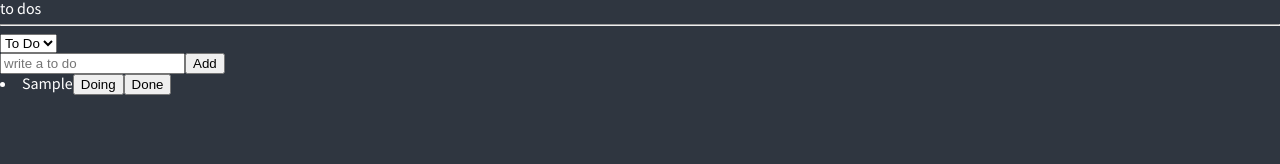
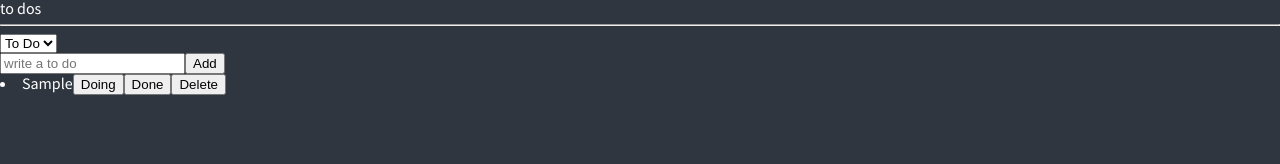
Before and after one commit to jungHyeonS/react-todo-list, a React (Create React App) app: page / in a window 1280 px wide. Both pictures are taken after typing "Sample" into the empty fields and a click on the button "Add". Shown: the top 164 px of the page. Built offline with nearby package versions, Linux system fonts and the light colour scheme.

Commit message:
react-master-class : delete 구현

```diff
--- a/src/atom.tsx
+++ b/src/atom.tsx
@@ -29,6 +29,8 @@ export const toDoSelector = selector({
     get : ({get}) => {
         const toDos = get(toDostate)
         const category = get(categoryState)
-        return toDos.filter(toDo => toDo.category === category)
+        return toDos.filter(toDo => toDo.category === Number(category))
+        // return toDos.filter(toDo => toDo.category === category)
+
     }
 })
--- a/src/componetns/CreateToDo.tsx
+++ b/src/componetns/CreateToDo.tsx
@@ -16,8 +16,7 @@ function CreateToDo(){
     } = useForm<IForm>()
 
     const onSubmit = ({toDo}:IForm) =>{{
-        console.log("add to do",toDo)
-        setToDos(oldTodos => [{text:toDo,category:category,id:Date.now()},...oldTodos])
+        setToDos(oldTodos => [{text:toDo,category:Number(category),id:Date.now()},...oldTodos])
         setValue("toDo","")
     }}
 
--- a/src/componetns/Todo.tsx
+++ b/src/componetns/Todo.tsx
@@ -4,7 +4,7 @@ import { Categoris, IToDo, toDostate } from "../atom";
 function ToDo({text,category,id}:IToDo){
     const setToDos = useSetRecoilState(toDostate);
     const onClick = (newCate:IToDo["category"]) => {
-        console.log(newCate)
+        // console.log(newCate)
 
         //리랜더링을 할려면 새로운 배열을 만들어줘야한다 그래서 현재 배열을 가져오고 그 배열에 값을 수정해서 다시 리턴해준다
         //찾는 인덱스 기준으로 idx 까지 자르고, 해당 인덱스 값 바꾸고, 나머지 값들 붙여 넣기
@@ -14,13 +14,18 @@ function ToDo({text,category,id}:IToDo){
             return [...oldToDos.slice(0,targetIdx),newToDo,...oldToDos.slice(targetIdx+1)]
         })
     }
+    const setDelete = () => {
+        setToDos(oldToDos => {
+            return oldToDos.filter(toDo => toDo.id !== id);
+        })
+    }
 
     return <li>{text}
     {/* 인자가 있는 Onclick 이벤트 */}
     {category !== Categoris.DOING && <button onClick={() => onClick(Categoris.DOING)}>Doing</button>}
     {category !== Categoris.TO_DO && <button onClick={() => onClick(Categoris.TO_DO)}>TO Do</button>}
     {category !== Categoris.DONE && <button onClick={() => onClick(Categoris.DONE)}>Done</button>}
-
+    <button onClick={setDelete}>Delete</button>
     </li>;
 }
 export default ToDo
```
